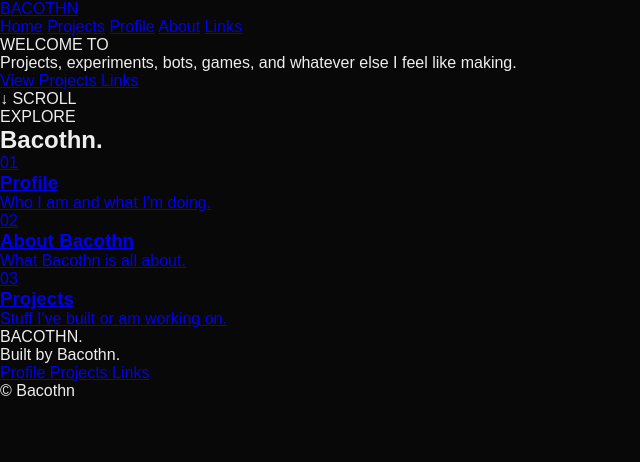
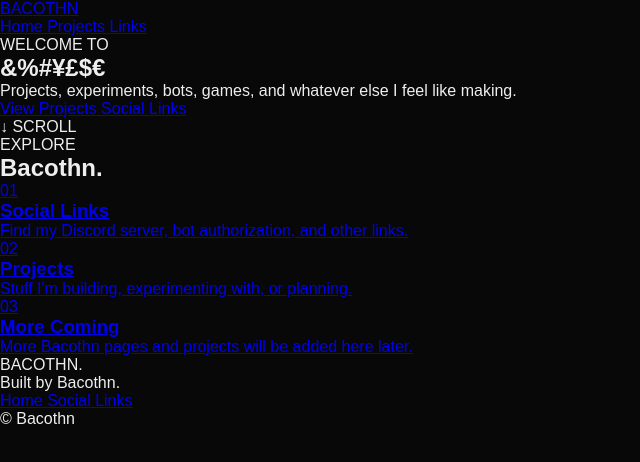
Before and after one commit to TheGodOfBaconz/Bacothn, a plain HTML site: page index.html in a window 1280 px wide. Shown: the whole page, without its empty margins (0-640 px from the left). Drawn offline with Linux system fonts and the light colour scheme.

Commit message:
Update index.html

```diff
--- a/index.html
+++ b/index.html
@@ -1,66 +1,124 @@
 <!DOCTYPE html>
 <html lang="en">
+
 <head>
+
     <meta charset="UTF-8">
-    <meta name="viewport" content="width=device-width, initial-scale=1.0">
+
+    <meta
+        name="viewport"
+        content="width=device-width, initial-scale=1.0"
+    >
 
     <title>Bacothn</title>
-    <meta name="description" content="The official Bacothn website.">
 
-    <link rel="stylesheet" href="style.css">
+    <meta
+        name="description"
+        content="The official Bacothn website."
+    >
+
+    <link
+        rel="stylesheet"
+        href="style.css"
+    >
+
 </head>
+
 
 <body>
 
+
 <header class="navbar">
-        <a href="index.html" class="logo">BACOTHN</a>
+
+    <a
+        href="index.html"
+        class="logo"
+    >
+        BACOTHN
+    </a>
+
 
     <nav>
-            <a href="index.html">Home</a>
-            <a href="projects.html">Projects</a>
-            <a href="profile.html">Profile</a>
-            <a href="about.html">About</a>
-            <a href="links.html">Links</a>
+
+        <a href="index.html">
+            Home
+        </a>
+
+        <a href="#">
+            Projects
+        </a>
+
+        <a href="links.html">
+            Links
+        </a>
+
     </nav>
+
 </header>
+
 
 
 <main>
 
+
     <section class="hero">
+
 
         <div class="hero-content">
 
-                <p class="eyebrow">WELCOME TO</p>
 
-                <h1 id="bacothn-title"></h1>
+            <p class="eyebrow">
+                WELCOME TO
+            </p>
+
+
+            <h1 id="bacothn-title">
+                &amp;%#¥£$€
+            </h1>
+
 
             <p class="subtitle">
-                    Projects, experiments, bots, games, and whatever else I feel like making.
+                Projects, experiments, bots, games,
+                and whatever else I feel like making.
             </p>
+
 
             <div class="buttons">
 
-                    <a href="projects.html" class="button primary">
+
+                <a
+                    href="#"
+                    class="button primary"
+                >
                     View Projects
                 </a>
 
-                    <a href="links.html" class="button secondary">
-                        Links
+
+                <a
+                    href="links.html"
+                    class="button secondary"
+                >
+                    Social Links
                 </a>
+
 
             </div>
 
+
         </div>
+
 
         <div class="scroll-hint">
             ↓ SCROLL
         </div>
 
+
     </section>
 
 
+
     <section class="section">
+
 
         <div class="section-heading">
 
@@ -75,93 +133,130 @@
         </div>
 
 
+
         <div class="quick-links">
 
-                <a href="profile.html" class="quick-card">
 
-                    <span>01</span>
+            <a
+                href="links.html"
+                class="quick-card"
+            >
+
+                <span>
+                    01
+                </span>
 
                 <h3>
-                        Profile
+                    Social Links
                 </h3>
 
                 <p>
-                        Who I am and what I'm doing.
+                    Find my Discord server,
+                    bot authorization, and
+                    other links.
                 </p>
 
             </a>
 
 
-                <a href="about.html" class="quick-card">
 
-                    <span>02</span>
+            <a
+                href="#"
+                class="quick-card"
+            >
 
-                    <h3>
-                        About Bacothn
-                    </h3>
-
-                    <p>
-                        What Bacothn is all about.
-                    </p>
-
-                </a>
-
-
-                <a href="projects.html" class="quick-card">
-
-                    <span>03</span>
+                <span>
+                    02
+                </span>
 
                 <h3>
                     Projects
                 </h3>
 
                 <p>
-                        Stuff I've built or am working on.
+                    Stuff I'm building,
+                    experimenting with,
+                    or planning.
                 </p>
 
             </a>
 
+
+
+            <a
+                href="#"
+                class="quick-card"
+            >
+
+                <span>
+                    03
+                </span>
+
+                <h3>
+                    More Coming
+                </h3>
+
+                <p>
+                    More Bacothn pages and
+                    projects will be added
+                    here later.
+                </p>
+
+            </a>
+
+
         </div>
 
+
     </section>
+
 
 </main>
 
 
+
 <footer>
+
 
     <div class="footer-logo">
         BACOTHN.
     </div>
 
+
     <p>
         Built by Bacothn.
     </p>
 
+
     <div class="footer-links">
 
-            <a href="profile.html">
-                Profile
-            </a>
-
-            <a href="projects.html">
-                Projects
+        <a href="index.html">
+            Home
         </a>
 
         <a href="links.html">
-                Links
+            Social Links
         </a>
 
     </div>
 
+
     <p class="copyright">
-            © <span id="year"></span> Bacothn
+
+        ©
+        <span id="year"></span>
+        Bacothn
+
     </p>
+
 
 </footer>
 
 
+
 <script src="script.js"></script>
 
+
 </body>
+
 </html>
```
Lines whose indentation alone changed are shown as unchanged.
